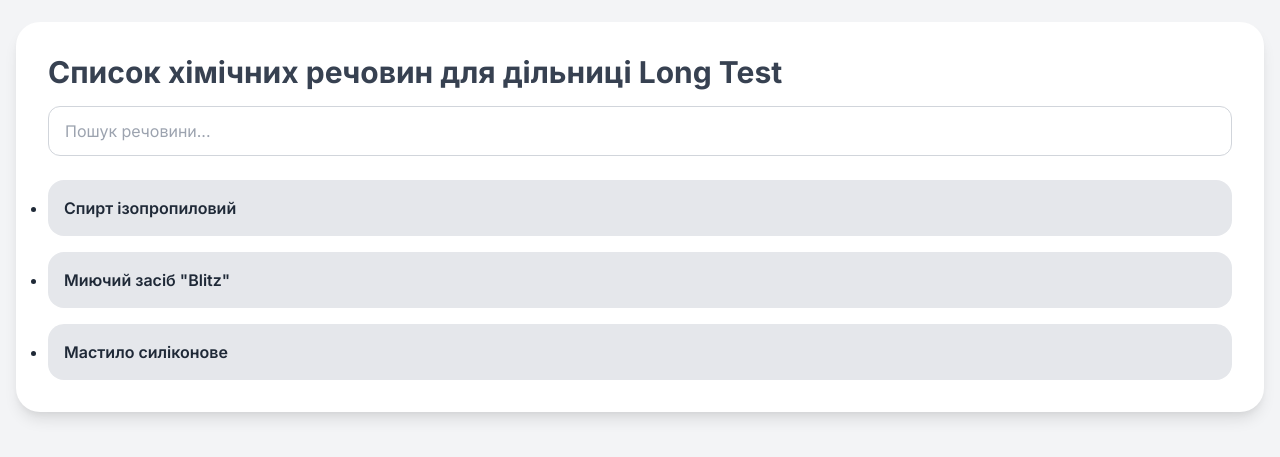
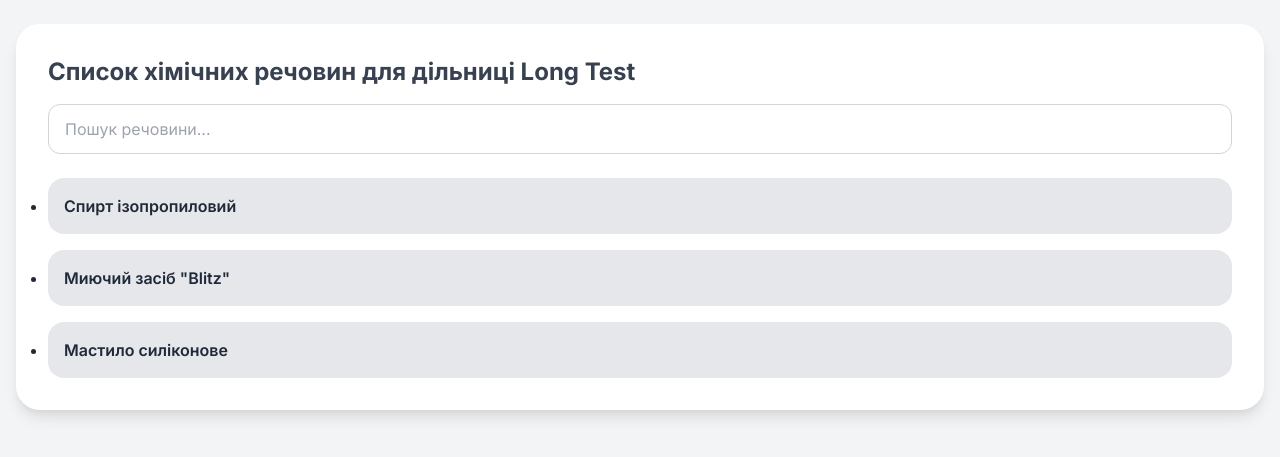
Before and after one commit to shylovak-spec/zizLT, a plain HTML site: page index.html in a window 1280 px wide. Shown: the part 183-640 px from the top of the page. Drawn offline with nearby package versions, Linux system fonts and the light colour scheme.

Commit message:
Update index.html

```diff
--- a/index.html
+++ b/index.html
@@ -108,7 +108,7 @@
     <div id="appContainer" class="container">
 
         <div id="mainView" class="w-full">
-            <h1 class="text-3xl font-bold mb-4 text-center sm:text-left">Список хімічних речовин для дільниці Long Test</h1>
+            <h1 class="text-2xl font-bold mb-4 text-center sm:text-left">Список хімічних речовин для дільниці Long Test</h1>
 
             <div class="mb-6">
                 <input type="text" id="searchInput" placeholder="Пошук речовини..." class="w-full px-4 py-3 rounded-xl border border-gray-300 focus:outline-none focus:ring-2 focus:ring-blue-500 transition-all">
```
